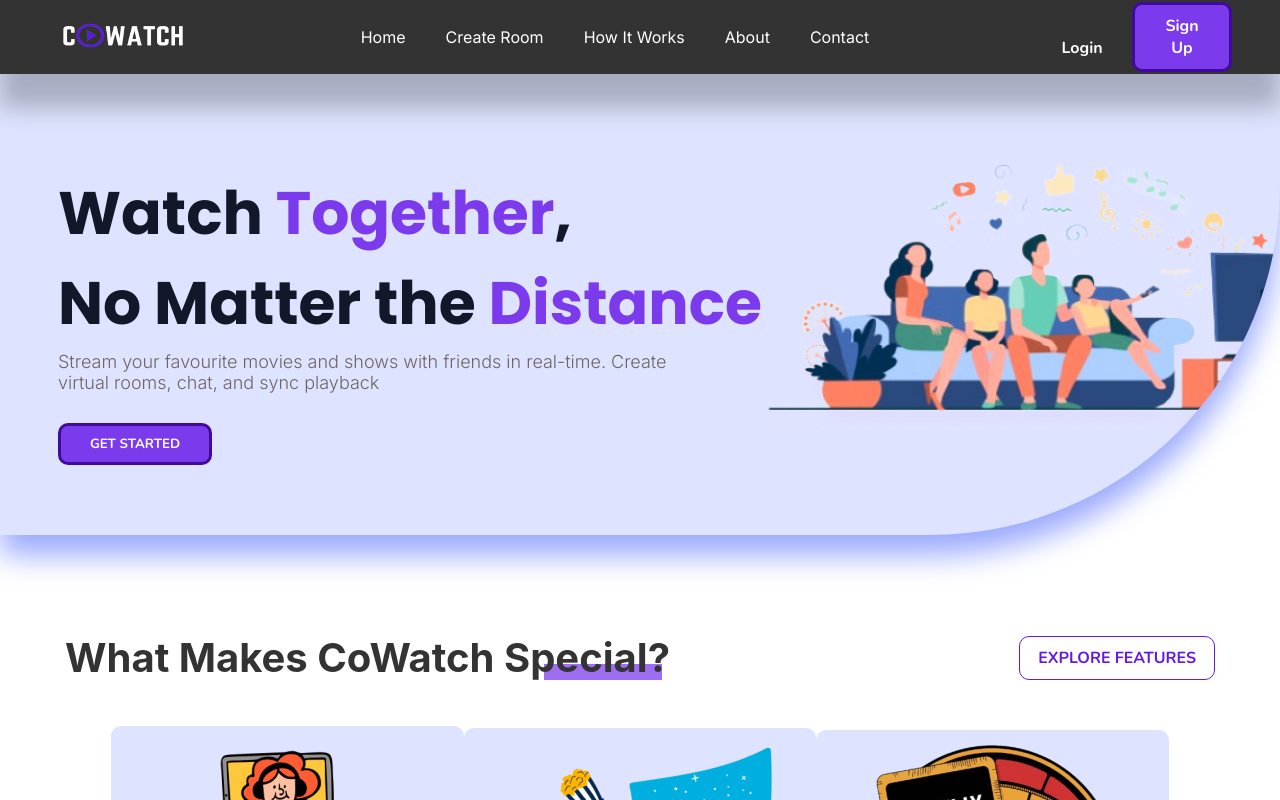
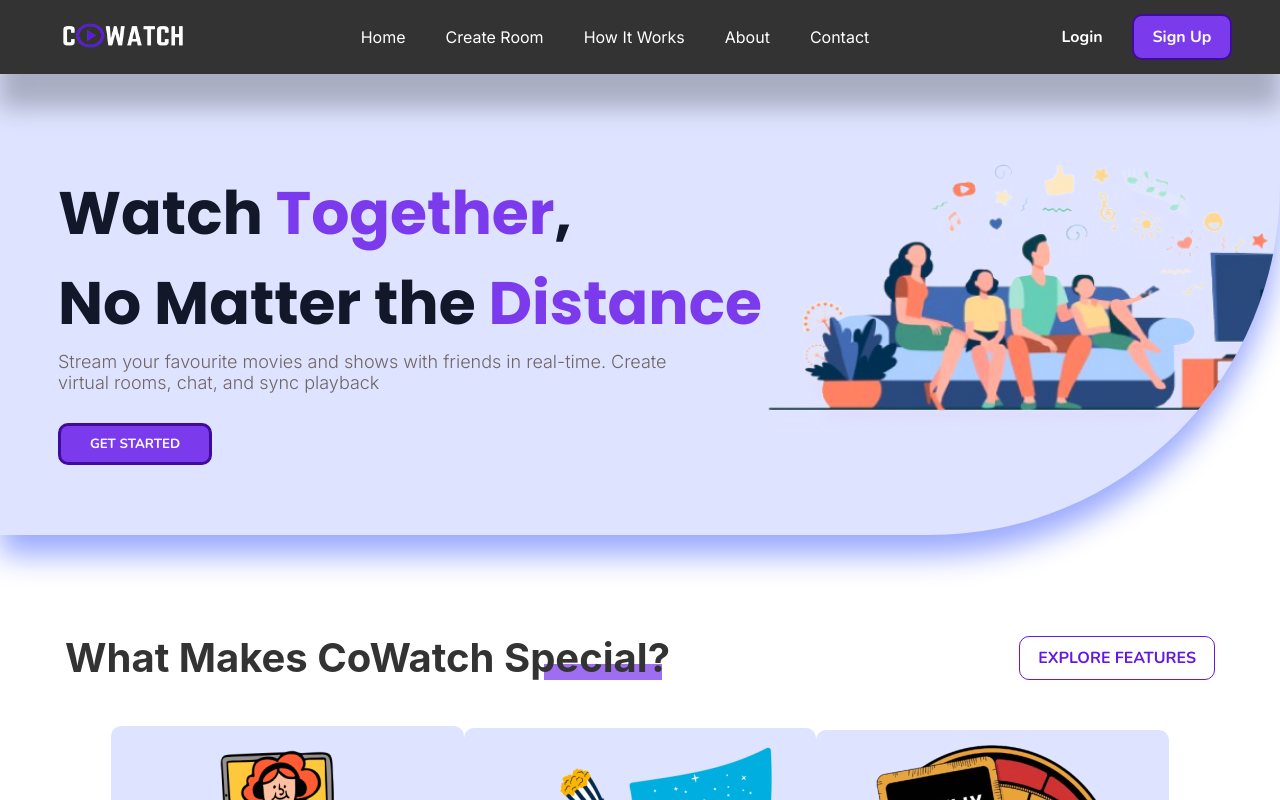
Before and after one commit to dharmanshukas100/CoWatch-VirtualTheater, a React (Create React App) app in the folder appc/: page / in a window 1280 px wide. In both pictures the pointer is over the button "Sign Up". Shown: the top 800 px of the page. Built offline with nearby package versions, Linux system fonts and the light colour scheme; no server answers.

Commit message:
Update home.css

```diff
--- a/appc/src/home.css
+++ b/appc/src/home.css
@@ -92,7 +92,7 @@ input:focus {
     cursor: pointer;
 }
 .signOut-btn:hover{
-    border: 3px solid #400A9C;
+    border: 2px solid #400A9C;
     background-color: #7C3AED;
     border-radius: 10px;
     cursor: pointer;
```
